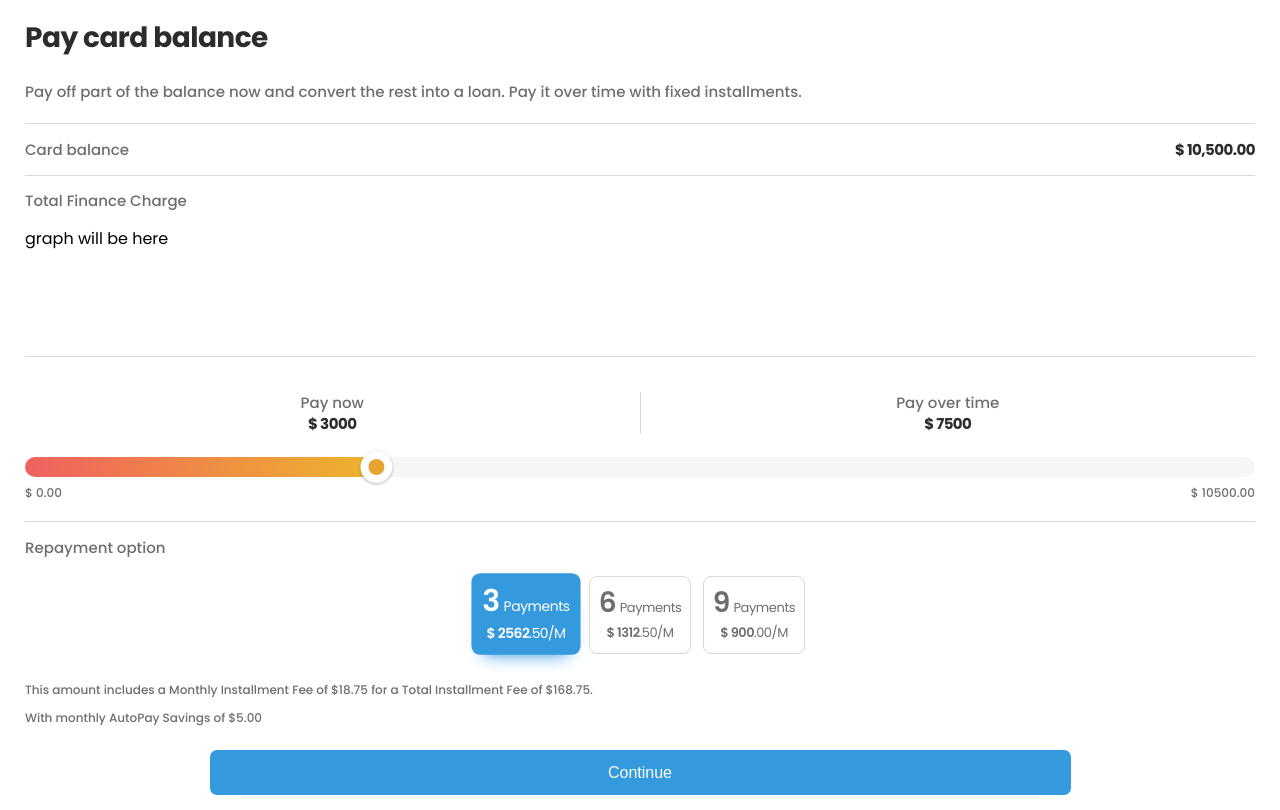
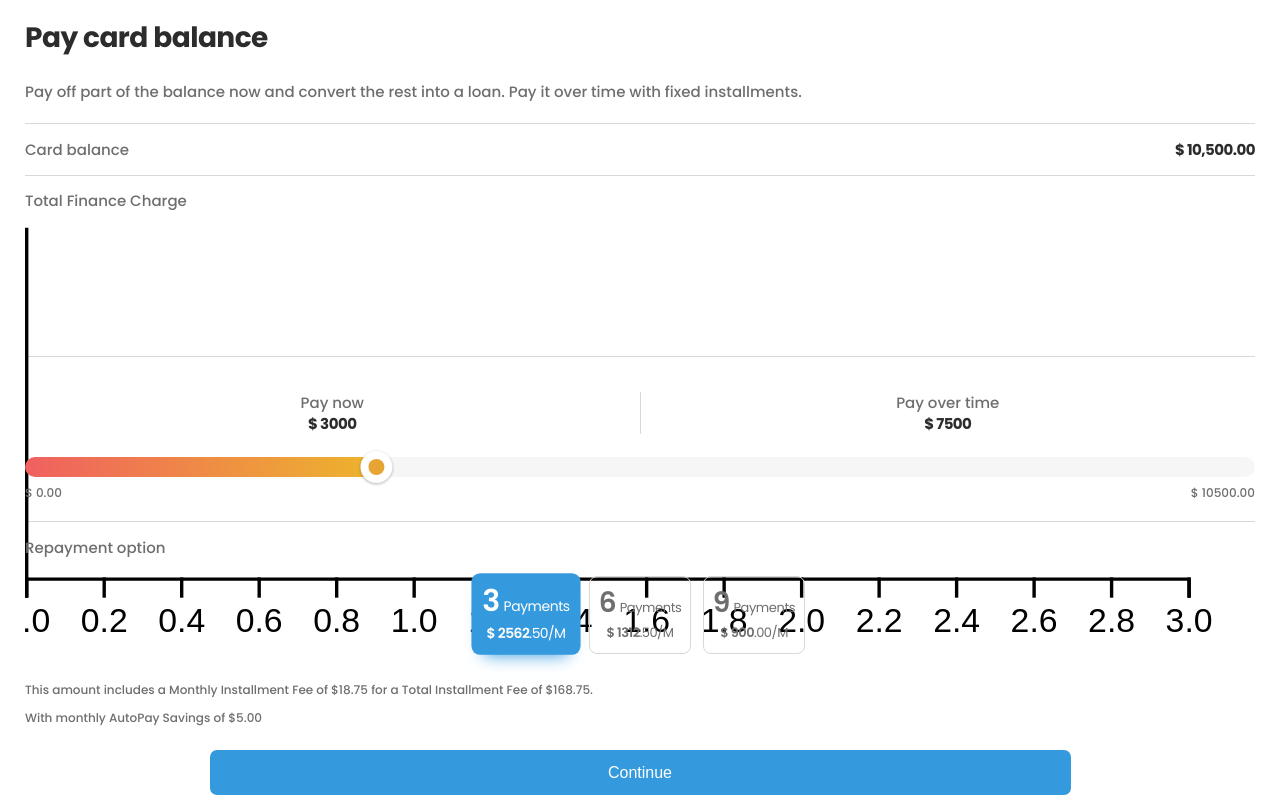
Before and after one commit to s2c130050131527/card-payment, a React (Create React App) app: page / in a window 1280 px wide. Built offline with nearby package versions, Linux system fonts and the light colour scheme.

Commit message:
feat: code refactor for faster perf

```diff
--- a/package.json
+++ b/package.json
@@ -7,6 +7,7 @@
     "@testing-library/jest-dom": "^5.11.4",
     "@testing-library/react": "^11.1.0",
     "@testing-library/user-event": "^12.1.10",
+    "d3": "^7.0.0",
     "gh-pages": "^3.2.3",
     "node-sass": "5",
     "react": "^17.0.2",
--- a/src/App.js
+++ b/src/App.js
@@ -4,35 +4,37 @@ import GraphContainer from "./components/GraphContainer";
 import PaybackAndSlider from "./components/PaybackAndSlider";
 import Repayment from "./components/Repayment";
 import TitleCard from "./components/TitleCard";
-import { PayNowAmountContext, TotalAmountContext } from "./context";
+
+const amount = 10500;
+const MONTHS = [3, 6, 9];
 
 function App() {
-  const [amount, setAmount] = useState(10500);
   const [payNowAmount, setPayNowAmount] = useState([3000]);
+  const [selectedMonth, setSelectedMonth] = useState(MONTHS[0]);
 
   return (
-    <TotalAmountContext.Provider
-      value={{
-        amount,
-        setAmount,
-      }}
-    >
-      <PayNowAmountContext.Provider
-        value={{
-          payNowAmount,
-          setPayNowAmount,
-        }}
-      >
-        <div className={styles.container}>
-          <div className={styles.body}>
-            <TitleCard />
-            <GraphContainer />
-            <PaybackAndSlider />
-            <Repayment />
-          </div>
-        </div>
-      </PayNowAmountContext.Provider>
-    </TotalAmountContext.Provider>
+    <div className={styles.container}>
+      <div className={styles.body}>
+        <TitleCard />
+        <GraphContainer
+          amount={amount}
+          payNowAmount={payNowAmount}
+          selectedMonth={selectedMonth}
+        />
+        <PaybackAndSlider
+          payNowAmount={payNowAmount}
+          setPayNowAmount={setPayNowAmount}
+          amount={amount}
+        />
+        <Repayment
+          payNowAmount={payNowAmount}
+          amount={amount}
+          monthList={MONTHS}
+          selectedMonth={selectedMonth}
+          setSelectedMonth={setSelectedMonth}
+        />
+      </div>
+    </div>
   );
 }
 
--- /dev/null
+++ b/src/components/Chart.jsx
@@ -0,0 +1,38 @@
+import { useRef } from "react";
+import * as d3 from "d3";
+
+const margin = { top: 0, right: 0, bottom: 20, left: 20 },
+  width = 364 - margin.left - margin.right,
+  height = 124 - margin.top - margin.bottom,
+  color = "OrangeRed";
+
+const Chart = ({ x, y }) => {
+  const getX = d3.scaleLinear().domain([0, x]).range([0, width]);
+  const getY = d3.scaleLinear().domain([y, 0]).range([height, 0]);
+
+  const getXAxis = (ref) => {
+    const xAxis = d3.axisBottom(getX);
+    d3.select(ref).call(xAxis);
+  };
+
+  const getYAxis = (ref) => {
+    const yAxis = d3.axisLeft(getY).tickSize(0).tickPadding(7);
+    d3.select(ref).call(yAxis);
+  };
+
+  return (
+    <svg
+      viewBox={`0 0 ${width + margin.left + margin.right}
+  ${height + margin.top + margin.bottom}`}
+    >
+      <g className="axis" ref={getYAxis} />
+      <g
+        className="axis xAxis"
+        ref={getXAxis}
+        transform={`translate(0,${height})`}
+      />
+    </svg>
+  );
+};
+
+export default Chart;
--- a/src/components/GraphContainer.jsx
+++ b/src/components/GraphContainer.jsx
@@ -1,10 +1,26 @@
+import Chart from "./Chart";
 import styles from "./GraphContainer.module.scss";
 
-const GraphContainer = () => {
+const INT_LIST = {
+  3: 1.025,
+  6: 1.05,
+  9: 1.08,
+};
+
+const GraphContainer = ({ amount, payNowAmount, selectedMonth }) => {
+  const payLaterAmount = amount - payNowAmount;
+  const payLaterAmountWithInt = parseFloat(
+    payLaterAmount * INT_LIST[selectedMonth]
+  );
+  const interest = parseFloat(payLaterAmountWithInt - payLaterAmount).toFixed(
+    2
+  );
   return (
     <div className={styles.container}>
       <div className={styles.title}>Total Finance Charge</div>
-      <div className={styles.boxOfGraph}>graph will be here</div>
+      <div className={styles.boxOfGraph}>
+        <Chart y={interest} x={selectedMonth} />
+      </div>
     </div>
   );
 };
--- a/src/components/PaybackAndSlider.jsx
+++ b/src/components/PaybackAndSlider.jsx
@@ -1,12 +1,8 @@
-import { useContext, useMemo } from "react";
-import { PayNowAmountContext, TotalAmountContext } from "../context";
 import styles from "./PaybackAndSlider.module.scss";
 import { Range } from "react-range";
+import { useMemo } from "react";
 
-const PaybackAndSlider = () => {
-  const { amount } = useContext(TotalAmountContext);
-  const { payNowAmount, setPayNowAmount } = useContext(PayNowAmountContext);
-
+const PaybackAndSlider = ({ amount, payNowAmount, setPayNowAmount }) => {
   const percentAmt = useMemo(() => {
     return parseInt((payNowAmount / amount) * 100);
     // eslint-disable-next-line react-hooks/exhaustive-deps
--- a/src/components/Repayment.jsx
+++ b/src/components/Repayment.jsx
@@ -1,20 +1,21 @@
-import { useContext, useState } from "react";
-import { PayNowAmountContext } from "../context";
 import styles from "./Repayment.module.scss";
 import RepaymentOption from "./RepaymentOption";
 
-const MONTHS = [3, 6, 9];
-
-const Repayment = () => {
-  const { payNowAmount } = useContext(PayNowAmountContext);
-  const [selectedMonth, setSelectedMonth] = useState(MONTHS[0]);
+const Repayment = ({
+  payNowAmount,
+  amount,
+  monthList,
+  selectedMonth,
+  setSelectedMonth,
+}) => {
   return (
     <div className={styles.container}>
       <div className={styles.title}>Repayment option</div>
       <div className={styles.optionsContainer}>
-        {MONTHS.map((el) => (
+        {monthList.map((el) => (
           <RepaymentOption
             monthQty={el}
+            amount={amount}
             key={el}
             amt={payNowAmount}
             selected={selectedMonth === el}
--- a/src/components/RepaymentOption.jsx
+++ b/src/components/RepaymentOption.jsx
@@ -1,5 +1,4 @@
-import { useContext, useMemo } from "react";
-import { TotalAmountContext } from "../context";
+import { useMemo } from "react";
 import styles from "./RepaymentOption.module.scss";
 
 const INT_LIST = {
@@ -8,9 +7,7 @@ const INT_LIST = {
   9: 1.08,
 };
 
-const RepaymentOption = ({ monthQty, amt, selected, onChange }) => {
-  const { amount } = useContext(TotalAmountContext);
-
+const RepaymentOption = ({ monthQty, amt, selected, onChange, amount }) => {
   const amtDisp = useMemo(() => {
     return parseFloat(((amount - amt) * INT_LIST[monthQty]) / monthQty).toFixed(
       2
--- a/src/context.js
+++ /dev/null
@@ -1,11 +0,0 @@
-import { createContext } from "react";
-
-export const TotalAmountContext = createContext({
-  amount: 0,
-  setAmount: () => {},
-});
-
-export const PayNowAmountContext = createContext({
-  payNowAmount: 0,
-  setPayNowAmount: () => {},
-});
```
Also changed, not shown: 1 other file (tests, documents, lock files or other folders).
